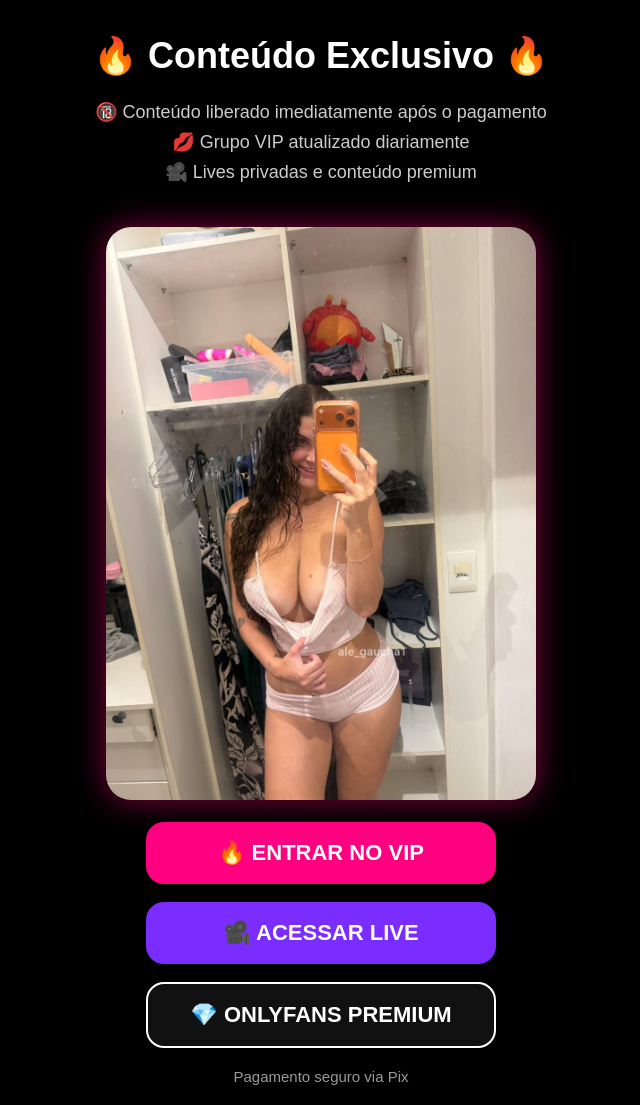
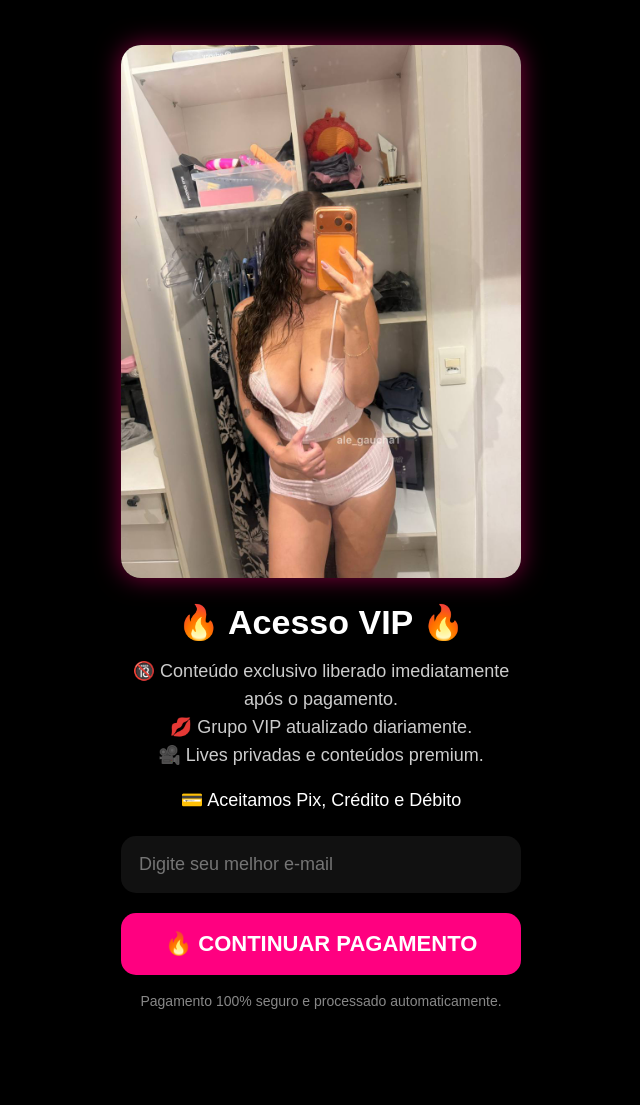
Before and after one commit to dudua9356-beep/Onlifans, a Flask app: page / in a window 1280 px wide. Shown: the whole page, without its empty margins (319-959 px from the left). After the commit the page ends 1009 px from the top, so only its background shows below. Run offline with Flask 3, Linux system fonts and the light colour scheme.

Commit message:
Revise index.html for payment VIP layout and content
Updated the title and modified styles for layout and buttons. Enhanced content structure and added payment options.

```diff
--- a/templates/index.html
+++ b/templates/index.html
@@ -4,7 +4,7 @@
 <meta charset="UTF-8">
 <meta name="viewport" content="width=device-width, initial-scale=1.0">
 
-<title>Acesso VIP</title>
+<title>Pagamento VIP</title>
 
 <style>
 
@@ -15,71 +15,74 @@
 }
 
 body{
+    background:#000;
     font-family:Arial, sans-serif;
-    background:#000;
     color:white;
     text-align:center;
 }
 
 .container{
-    padding:20px;
+    padding:25px;
+    max-width:450px;
+    margin:auto;
+}
+
+.banner{
+    width:100%;
+    border-radius:20px;
+    margin-top:20px;
+    box-shadow:0 0 25px rgba(255,0,120,.5);
 }
 
 h1{
-    font-size:36px;
-    margin-top:15px;
+    font-size:34px;
+    margin-top:20px;
 }
 
-.subtitulo{
+.texto{
     color:#ccc;
+    margin-top:15px;
+    line-height:28px;
     font-size:18px;
-    line-height:30px;
-    margin:20px 10px;
 }
 
-.banner{
-    width:95%;
-    max-width:430px;
-    border-radius:25px;
+.pagamentos{
     margin-top:20px;
-    box-shadow:0 0 30px rgba(255,0,120,.5);
+    font-size:18px;
+    color:#fff;
 }
 
-.botao{
-    display:block;
-    width:90%;
-    max-width:350px;
-    margin:18px auto;
+input{
+    width:100%;
     padding:18px;
-    border-radius:18px;
-    text-decoration:none;
+    margin-top:25px;
+    border:none;
+    border-radius:15px;
+    font-size:18px;
+    background:#111;
+    color:white;
+}
+
+button{
+    width:100%;
+    padding:18px;
+    margin-top:20px;
+    border:none;
+    border-radius:15px;
+    background:#ff0080;
     color:white;
     font-size:22px;
     font-weight:bold;
-    transition:0.3s;
 }
 
-.botao:hover{
-    transform:scale(1.03);
+button:hover{
+    opacity:0.9;
 }
 
-.vip{
-    background:#ff0080;
-}
-
-.live{
-    background:#7b2cff;
-}
-
-.only{
-    background:#111;
-    border:2px solid white;
-}
-
-.info{
-    margin-top:20px;
-    color:#999;
-    font-size:15px;
+.seguro{
+    margin-top:18px;
+    color:#888;
+    font-size:14px;
 }
 
 </style>
@@ -89,30 +92,37 @@ h1{
 
 <div class="container">
 
-<h1>🔥 Conteúdo Exclusivo 🔥</h1>
+<img src="/static/foto1.jpg" class="banner">
 
-<div class="subtitulo">
-🔞 Conteúdo liberado imediatamente após o pagamento<br>
-💋 Grupo VIP atualizado diariamente<br>
-🎥 Lives privadas e conteúdo premium
+<h1>🔥 Acesso VIP 🔥</h1>
+
+<div class="texto">
+🔞 Conteúdo exclusivo liberado imediatamente após o pagamento.<br>
+💋 Grupo VIP atualizado diariamente.<br>
+🎥 Lives privadas e conteúdos premium.
 </div>
 
-<img src="/static/foto1.jpg" class="banner">
+<div class="pagamentos">
+💳 Aceitamos Pix, Crédito e Débito
+</div>
 
-<a class="botao vip" href="/checkout?produto=vip">
-🔥 ENTRAR NO VIP
-</a>
+<form method="POST">
 
-<a class="botao live" href="/checkout?produto=live">
-🎥 ACESSAR LIVE
-</a>
+<input
+type="email"
+name="email"
+placeholder="Digite seu melhor e-mail"
+required
+>
 
-<a class="botao only" href="/checkout?produto=onlyfans">
-💎 ONLYFANS PREMIUM
-</a>
+<button type="submit">
+🔥 CONTINUAR PAGAMENTO
+</button>
 
-<div class="info">
-Pagamento seguro via Pix
+</form>
+
+<div class="seguro">
+Pagamento 100% seguro e processado automaticamente.
 </div>
 
 </div>
```
